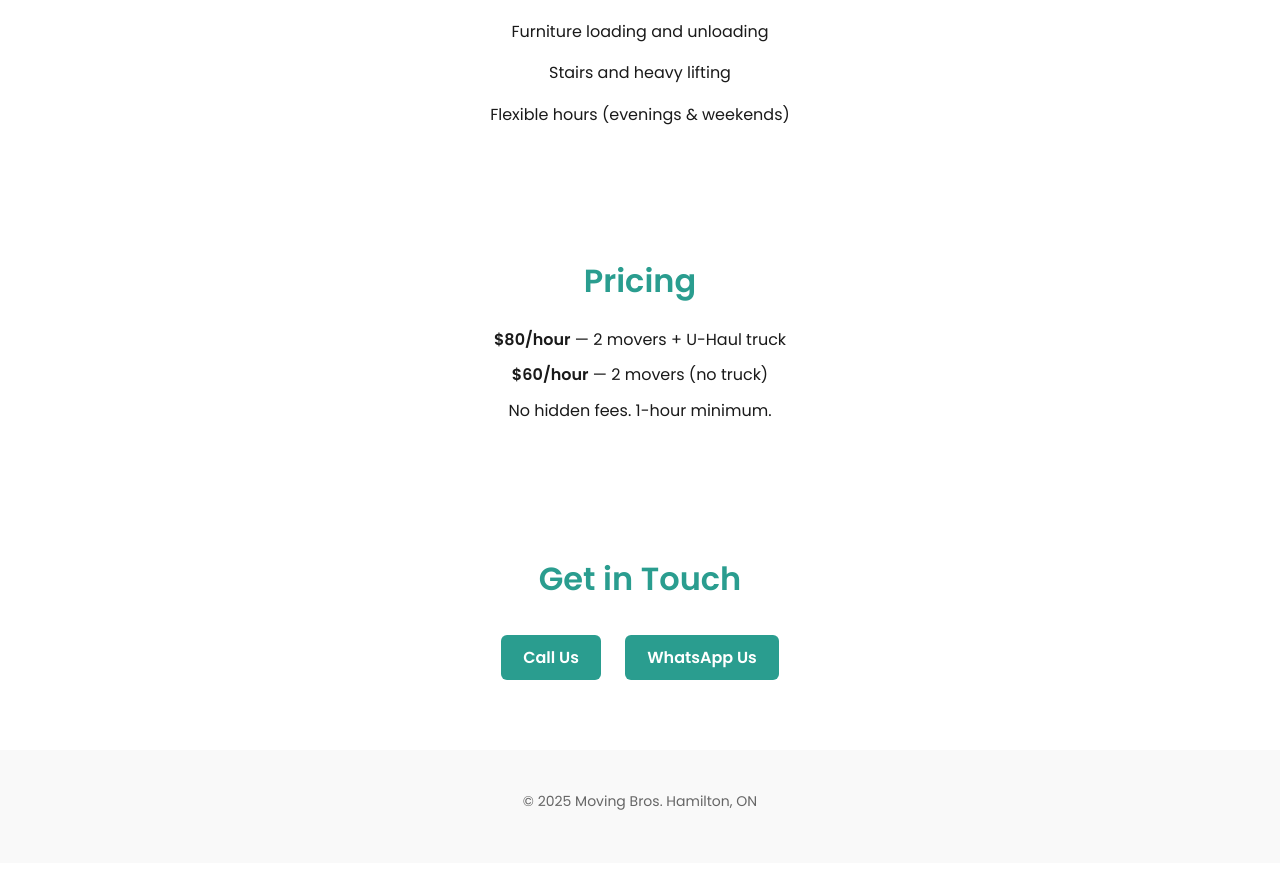
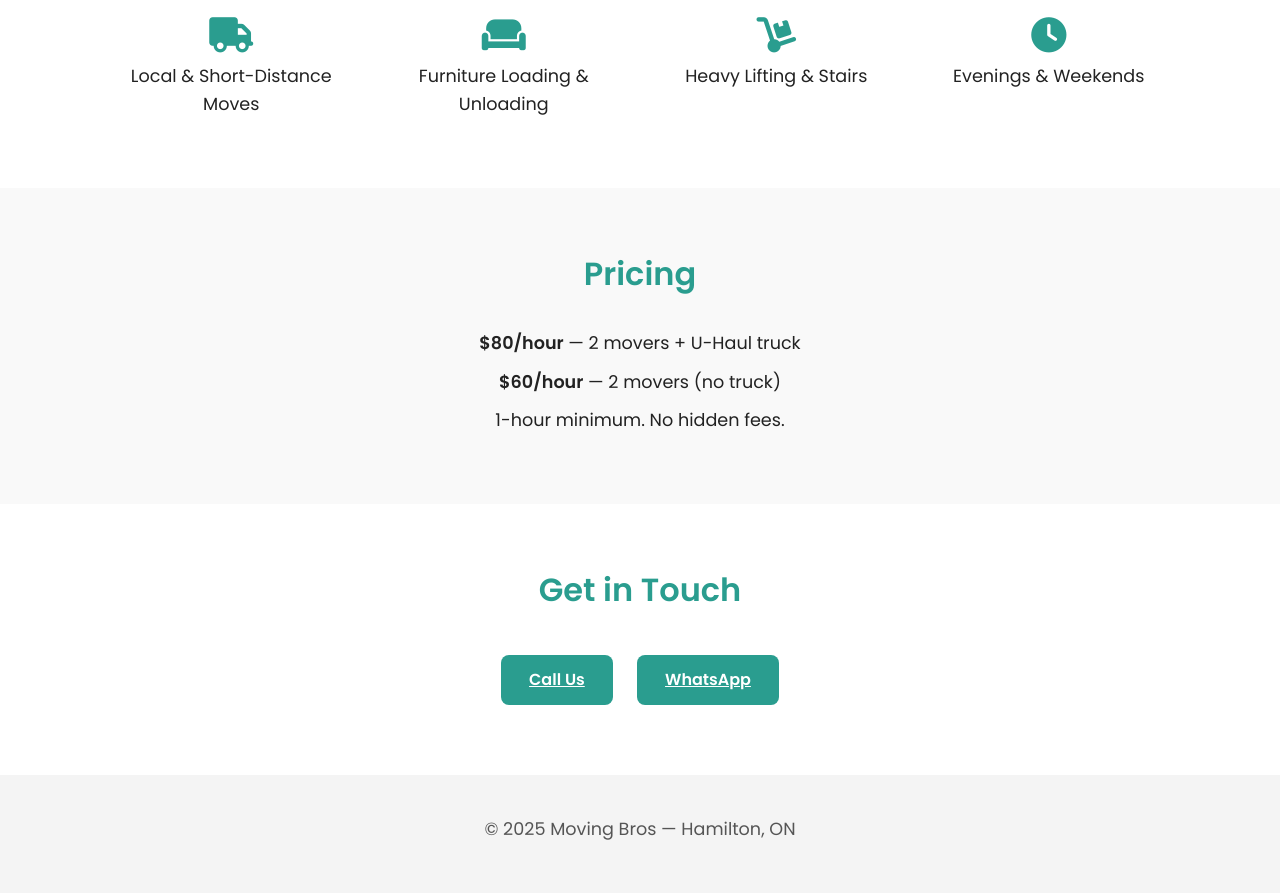
Before and after one commit to trxtr337/moving-site, a plain HTML site: page index.html in a window 1280 px wide. Shown: the part 519-1412 px from the top of the page. Before the commit the page ends 1382 px from the top, so only its background shows below. Drawn offline with Linux system fonts and the light colour scheme.

Commit message:
Professional redesign with layout, icons, styling

```diff
--- a/index.html
+++ b/index.html
@@ -1,50 +1,68 @@
 <!DOCTYPE html>
 <html lang="en">
 <head>
-  <meta charset="UTF-8">
-  <meta name="viewport" content="width=device-width, initial-scale=1">
+  <meta charset="UTF-8" />
+  <meta name="viewport" content="width=device-width, initial-scale=1" />
   <title>Moving Bros</title>
-  <link rel="stylesheet" href="src/style.css">
+  <link rel="stylesheet" href="src/style.css" />
   <link href="https://fonts.googleapis.com/css2?family=Poppins:wght@400;600&display=swap" rel="stylesheet">
+  <script src="https://kit.fontawesome.com/a076d05399.js" crossorigin="anonymous"></script> <!-- For icons -->
 </head>
 <body>
 
-  <!-- Header -->
   <header class="hero">
+    <div class="container">
       <h1>Moving Bros</h1>
-    <p>Stress-free moving in Hamilton and nearby areas</p>
+      <p>Stress-free student moving in Hamilton and nearby areas</p>
       <a href="https://wa.me/15145817174?text=Hi! I'm looking to book a move with you." class="btn">Message on WhatsApp</a>
+    </div>
   </header>
 
-  <!-- Services -->
   <section class="services">
+    <div class="container">
       <h2>Our Services</h2>
-    <ul>
-      <li>Local and short-distance moves</li>
-      <li>Furniture loading and unloading</li>
-      <li>Stairs and heavy lifting</li>
-      <li>Flexible hours (evenings & weekends)</li>
-    </ul>
+      <div class="grid">
+        <div class="service">
+          <i class="fas fa-truck"></i>
+          <p>Local & Short-Distance Moves</p>
+        </div>
+        <div class="service">
+          <i class="fas fa-couch"></i>
+          <p>Furniture Loading & Unloading</p>
+        </div>
+        <div class="service">
+          <i class="fas fa-dolly"></i>
+          <p>Heavy Lifting & Stairs</p>
+        </div>
+        <div class="service">
+          <i class="fas fa-clock"></i>
+          <p>Evenings & Weekends</p>
+        </div>
+      </div>
+    </div>
   </section>
 
-  <!-- Pricing -->
-  <section class="pricing">
+  <section class="pricing alt-bg">
+    <div class="container">
       <h2>Pricing</h2>
       <p><strong>$80/hour</strong> — 2 movers + U-Haul truck</p>
       <p><strong>$60/hour</strong> — 2 movers (no truck)</p>
-    <p>No hidden fees. 1-hour minimum.</p>
+      <p>1-hour minimum. No hidden fees.</p>
+    </div>
   </section>
 
-  <!-- Contact -->
   <section class="contact">
+    <div class="container">
       <h2>Get in Touch</h2>
       <a href="tel:+15145817174" class="btn">Call Us</a>
-    <a href="https://wa.me/15145817174?text=Hi! I'm interested in moving services." class="btn">WhatsApp Us</a>
+      <a href="https://wa.me/15145817174" class="btn">WhatsApp</a>
+    </div>
   </section>
 
-  <!-- Footer -->
   <footer>
-    <p>© 2025 Moving Bros. Hamilton, ON</p>
+    <div class="container">
+      <p>© 2025 Moving Bros — Hamilton, ON</p>
+    </div>
   </footer>
 
   <script src="src/script.js"></script>
--- a/src/style.css
+++ b/src/style.css
@@ -1,4 +1,3 @@
-/* ====== Base Setup ====== */
 * {
   margin: 0;
   padding: 0;
@@ -11,107 +10,98 @@ html {
 
 body {
   font-family: 'Poppins', sans-serif;
-  font-size: 16px;
+  background: #fff;
+  color: #222;
   line-height: 1.6;
-  background-color: #ffffff;
-  color: #1a1a1a;
 }
 
-a {
-  color: inherit;
-  text-decoration: none;
+.container {
+  max-width: 1100px;
+  margin: 0 auto;
+  padding: 0 20px;
 }
 
-/* ====== Layout ====== */
 section {
-  padding: 60px 20px;
-  max-width: 1000px;
-  margin: 0 auto;
+  padding: 60px 0;
   text-align: center;
 }
 
 h1 {
-  font-size: 2.8rem;
+  font-size: 3rem;
   margin-bottom: 10px;
 }
 
 h2 {
   font-size: 2rem;
-  margin-bottom: 20px;
+  margin-bottom: 30px;
   color: #2A9D8F;
 }
 
 p {
   margin-bottom: 10px;
+  font-size: 1.1rem;
 }
 
-ul {
-  list-style: none;
-  padding: 0;
-}
-
-ul li {
-  padding: 8px 0;
-}
-
-/* ====== Hero Section ====== */
-.hero {
-  background-color: #f4fdfc;
-  padding: 80px 20px;
-  text-align: center;
-}
-
-.hero .btn {
-  display: inline-block;
-  margin-top: 20px;
-  background-color: #2A9D8F;
-  color: white;
-  padding: 12px 28px;
-  border-radius: 6px;
-  font-weight: 600;
-  transition: background 0.3s ease;
-}
-
-.hero .btn:hover {
-  background-color: #21867a;
-}
-
-/* ====== Buttons ====== */
 .btn {
   display: inline-block;
   background-color: #2A9D8F;
   color: white;
-  padding: 10px 22px;
+  padding: 12px 28px;
   margin: 10px;
-  border-radius: 6px;
+  border-radius: 8px;
   font-weight: 600;
-  transition: background-color 0.3s ease;
+  transition: 0.3s ease;
 }
 
 .btn:hover {
   background-color: #21867a;
 }
 
-/* ====== Footer ====== */
+/* Hero */
+.hero {
+  background: linear-gradient(to right, #e0f7f4, #ffffff);
+  padding: 100px 20px;
+  text-align: center;
+}
+
+/* Services */
+.grid {
+  display: grid;
+  grid-template-columns: repeat(auto-fit, minmax(220px, 1fr));
+  gap: 30px;
+  margin-top: 30px;
+}
+
+.service i {
+  font-size: 2.2rem;
+  color: #2A9D8F;
+  margin-bottom: 10px;
+}
+
+/* Pricing Alt Background */
+.alt-bg {
+  background-color: #f9f9f9;
+}
+
+/* Footer */
 footer {
-  padding: 40px 20px;
+  padding: 40px 0;
+  background: #f4f4f4;
   text-align: center;
   font-size: 14px;
-  background-color: #f9f9f9;
-  color: #666;
+  color: #555;
 }
 
-/* ====== Responsive ====== */
+/* Responsive */
 @media (max-width: 768px) {
   h1 {
     font-size: 2.2rem;
   }
 
   h2 {
-    font-size: 1.6rem;
+    font-size: 1.5rem;
   }
 
-  .hero .btn,
   .btn {
     padding: 10px 20px;
     font-size: 15px;
```
Lines whose indentation alone changed are shown as unchanged.
